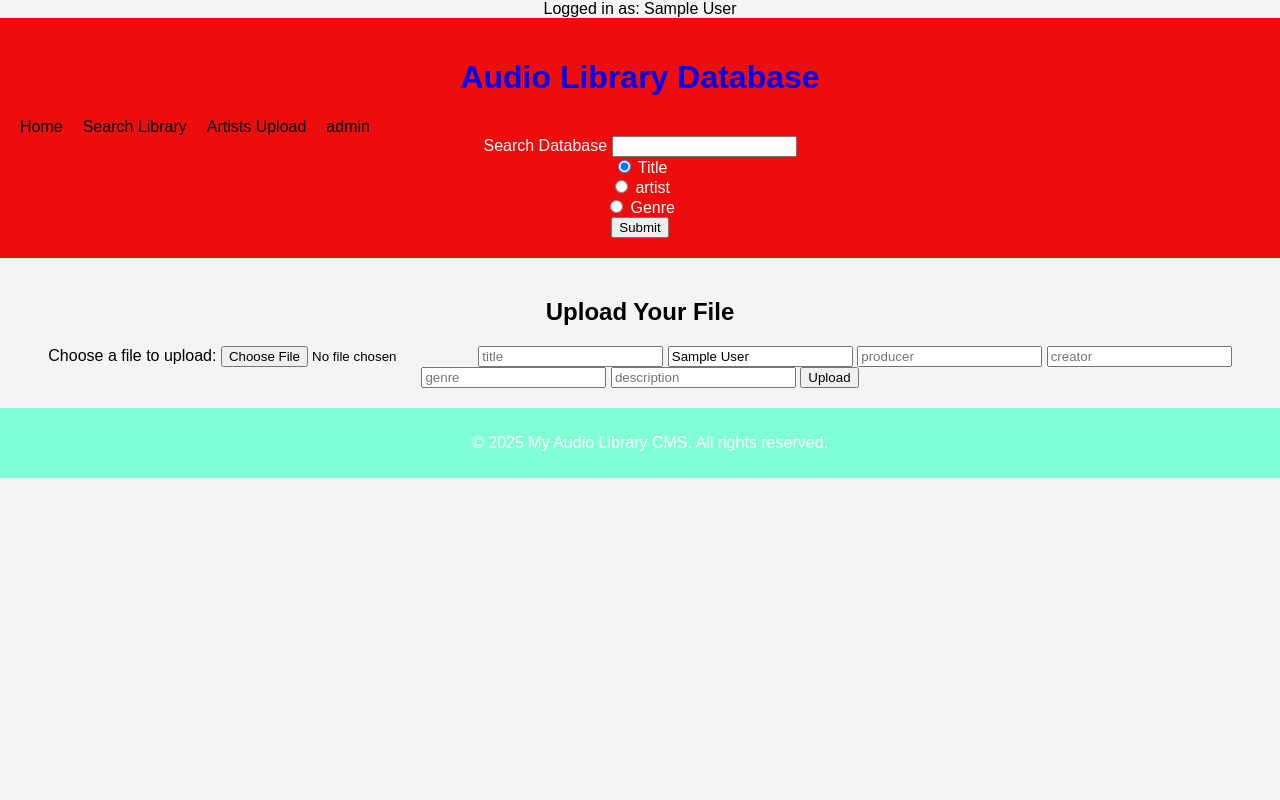
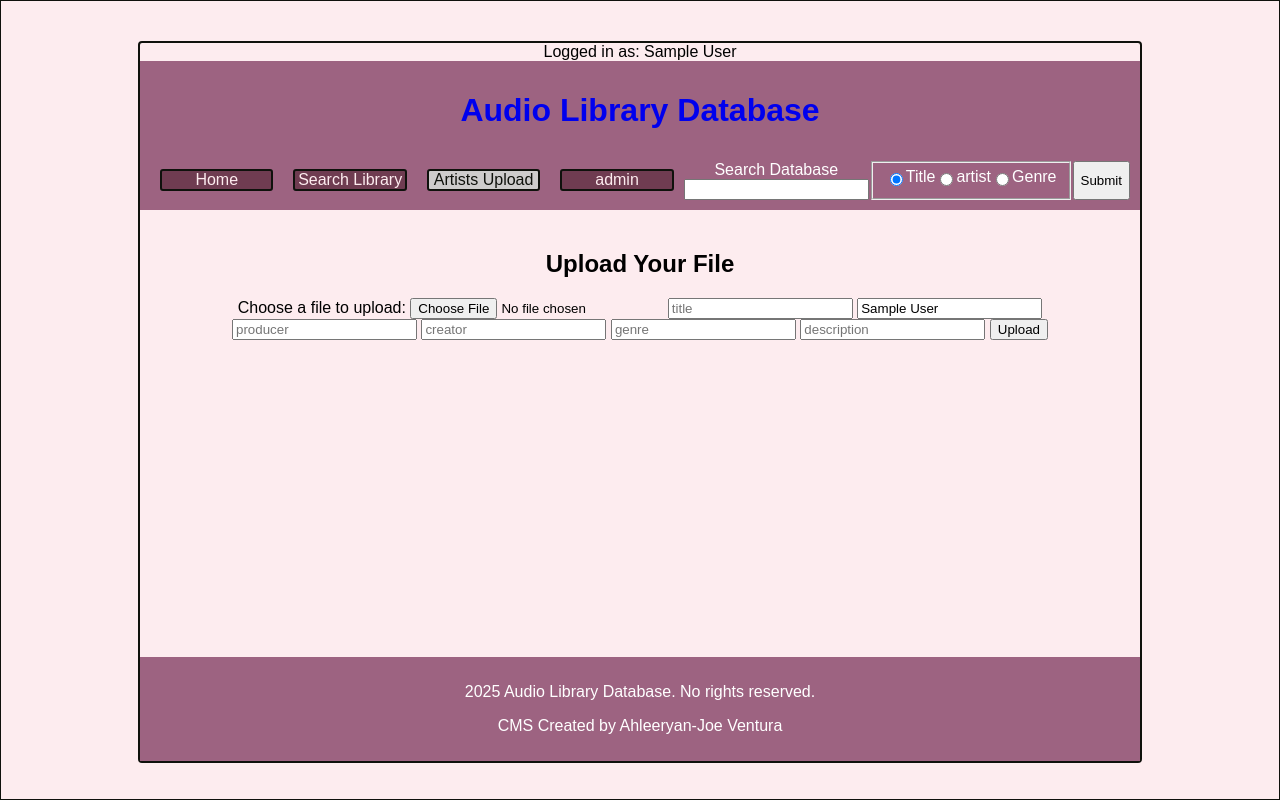
Before and after one commit to aaaventura/final_assignment-1, a PHP site: page /artistpage.php in a window 1280 px wide. Run offline with PHP 8.4, Linux system fonts and the light colour scheme; the visitor is signed in with stand-in values (Sample User, id 1).

Commit message:
session 26
- started styles; index, header, and footer completed.

```diff
--- a/accessdenied.php
+++ b/accessdenied.php
@@ -23,7 +23,7 @@ session_start();
     <title>Homepage</title>
 </head>
 <body>
-
+<div id="page-border">
 <?php include 'header.php' ?>
 
 
@@ -35,5 +35,6 @@ session_start();
     </main>
 
     <?php include 'footer.php' ?>
+    </div>
 </body>
 </html>
--- a/adminpage.php
+++ b/adminpage.php
@@ -273,7 +273,7 @@ $usersData = $displayUsersStatement -> fetchAll(PDO::FETCH_ASSOC);
     <title>Homepage</title>
 </head>
 <body>
-
+    <div id="page-border">
     <?php include 'header.php' ?>
 
 
@@ -388,5 +388,6 @@ $usersData = $displayUsersStatement -> fetchAll(PDO::FETCH_ASSOC);
     </main>
 
     <?php include 'footer.php' ?>
+    </div>
 </body>
 </html>
--- a/artistpage.php
+++ b/artistpage.php
@@ -156,7 +156,7 @@ if ($_SERVER['REQUEST_METHOD'] == 'POST'){
     <title>Homepage</title>
 </head>
 <body>
-
+<div id="page-border">
     <?php include 'header.php' ?>
 
 
@@ -185,6 +185,6 @@ if ($_SERVER['REQUEST_METHOD'] == 'POST'){
     </main>
 
     <?php include 'footer.php' ?>
-
+    </div>
 </body>
 </html>
--- a/audiolibrary.php
+++ b/audiolibrary.php
@@ -122,7 +122,7 @@ if ($_SERVER['REQUEST_METHOD'] == 'POST'){
     <title>Homepage</title>
 </head>
 <body>
-
+<div id="page-border">
     <?php include 'header.php' ?>
 
 
@@ -218,5 +218,6 @@ if ($_SERVER['REQUEST_METHOD'] == 'POST'){
 
     </main>
     <?php include 'footer.php' ?>
+    </div>
 </body>
 </html>
--- a/audiopage.php
+++ b/audiopage.php
@@ -111,7 +111,7 @@ if (isset($_SESSION['comment'])) {
     <script src="captcha.js"></script>
 </head>
 <body>
-
+<div id="page-border">
     <?php include 'header.php' ?>
 
 
@@ -194,6 +194,6 @@ if (isset($_SESSION['comment'])) {
     </main>
 
     <?php include 'footer.php' ?>
-
+    </div>
 </body>
 </html>
--- a/createaccount.php
+++ b/createaccount.php
@@ -102,7 +102,7 @@ if ($_SERVER["REQUEST_METHOD"] == "POST") {
     <title>Homepage</title>
 </head>
 <body>
-
+<div id="page-border">
     <?php include 'header.php' ?>
 
 
@@ -138,6 +138,6 @@ if ($_SERVER["REQUEST_METHOD"] == "POST") {
     </main>
 
     <?php include 'footer.php' ?>
-
+    </div>
 </body>
 </html>
--- a/edituser.php
+++ b/edituser.php
@@ -196,7 +196,7 @@ if ($_SERVER['REQUEST_METHOD'] == 'POST'){
     <title>Homepage</title>
 </head>
 <body>
-
+<div id="page-border">
     <?php include 'header.php' ?>
 
 
@@ -229,6 +229,6 @@ if ($_SERVER['REQUEST_METHOD'] == 'POST'){
     </main>
 
     <?php include 'footer.php' ?>
-
+    </div>
 </body>
 </html>
--- a/footer.php
+++ b/footer.php
@@ -10,5 +10,6 @@
 ?>
 
 <footer>
-    <p>&copy; 2025 My Audio Library CMS. All rights reserved.</p>
+    <p>2025 Audio Library Database. No rights reserved.</p>
+    <p>CMS Created by Ahleeryan-Joe Ventura</p>
 </footer>
--- a/header.php
+++ b/header.php
@@ -32,31 +32,45 @@ $currentPage = basename($_SERVER['PHP_SELF']);
 
 
 <header>
-    <h1><a href="index.php">Audio Library Database</a></h1>
-    <nav>
+    <div id="head-title">
+
+        <h1 id="mainHeader"><a href="index.php">Audio Library Database</a></h1>
+    </div>
+
+    <section id="header-elements">
+        <nav id="navigation">
             <ul>
-            <li><a href="index.php">Home</a></li>
+                <li <?= ($currentPage == "index.php") ? 'id="nav-selected"' : ''; ?>><a href="index.php" >Home</a></li>
                 <?php if(isset($_SESSION['role']) && in_array($role, $librarypermissions)): ?>
-                <li><a href="audiolibrary.php">Search Library</a></li>
+                    <li <?= ($currentPage == "audiolibrary.php") ? 'id="nav-selected"' : ''; ?>><a href="audiolibrary.php">Search Library</a></li>
                 <?php endif; ?>
 
                 <?php if(isset($_SESSION['role']) && in_array($role, $artistpermissions)): ?>
-                <li><a href="artistpage.php">Artists Upload</a></li>
+                    <li <?= ($currentPage == "artistpage.php") ? 'id="nav-selected"' : ''; ?>><a href="artistpage.php">Artists Upload</a></li>
                 <?php endif; ?>
 
                 <?php if(isset($_SESSION['role']) && $role === 'admin'): ?>
-                <li><a href="adminpage.php">admin</a></li>
+                    <li <?= ($currentPage == "adminpage.php") ? 'id="nav-selected"' : ''; ?>><a href="adminpage.php">admin</a></li>
                 <?php endif; ?>
             </ul>
+        </nav>
+
         <?php if(isset($_SESSION['role']) && $currentPage != 'audiolibrary.php'): ?>
-            <form action="audiolibrary.php" method="POST">
+
+            <form id="universal-search" action="audiolibrary.php" method="POST">
+                <div>
                     <label for="search">Search Database</label>
                     <input type="text" id="search" name="search" required> <br>
+                </div>
+                <fieldset>
                     <input type="radio" name="searchBy" id="title" value="title" checked/> <label for="title">Title</label><br />
                     <input type="radio" name="searchBy" id="artist" value="artist" /> <label for="artist">artist</label><br />
                     <input type="radio" name="searchBy" id="genre" value="genre" /> <label for="genre">Genre</label><br />
+                </fieldset>
+
                 <input type="submit" name="submit">
             </form>
         <?php endif; ?>
-    </nav>
+    </section>
+
 </header>
--- a/invalidinput.php
+++ b/invalidinput.php
@@ -28,7 +28,7 @@ if(isset($_SESSION['errors'])){
     <title>Homepage</title>
 </head>
 <body>
-
+<div id="page-border">
     <?php include 'header.php' ?>
 
 
@@ -45,5 +45,6 @@ if(isset($_SESSION['errors'])){
     </main>
 
     <?php include 'footer.php' ?>
+    </div>
 </body>
 </html>
--- a/login.php
+++ b/login.php
@@ -76,7 +76,7 @@ if ($_SERVER["REQUEST_METHOD"] == "POST") {
     <title>Homepage</title>
 </head>
 <body>
-
+<div id="page-border">
     <?php include 'header.php' ?>
 
     <main>
@@ -87,6 +87,6 @@ if ($_SERVER["REQUEST_METHOD"] == "POST") {
     </main>
 
     <?php include 'footer.php' ?>
-
+    </div>
 </body>
 </html>
--- a/styles.css
+++ b/styles.css
@@ -1,53 +1,46 @@
-body {
-    font-family: Arial, sans-serif;
-    margin: 0;
-    padding: 0;
-    text-align: center;
-    background-color: #f4f4f4;
-
-}
-
-header {
-    background-color: #ee0d0d;
-    color: white;
-    padding: 20px;
-}
-
-main {
-    padding: 20px;
-}
-
-footer {
-    background-color: #991414;
-    color: white;
-    padding: 10px;
-
-    background-color: aquamarine;
-    bottom: 0;
-    width: 100%;
-}
 
 
-a{
-    text-decoration: none;
-}
+ /* todo all pages requiring styles:
+ - index
+ - header
+ - footer
+ - login
+ - audiopage
+ - adminpage
+ - accessdenied
+ - audiolibrary
+ - createaccount
+ - invalidinput
+ - edituser
+ - editaudio
+ - artistpage
+
+ shouldn't be too bad. some of the pages will reuse some old styles and elements.
+ like the simple ones like access denied, invalid input... those will be the same
+
+ pages with similar design would be like
+    index
+    artist page
+    edit audio
+    create account
+ all of these are just a single input and I can organize it all similarly.
+
+ ones that might be difficult for me woudl be
+    audiolibrary
+    adminpage
+because they display a lot and I have to figure out how to display all of them.
+
+but for now, I'm going to see how everythign looks inside the primary div border.
+it looks bad.
+no worries. just gotta modify all the pages to fit in the box.
+ */
 
 
-nav ul {
-    list-style-type: none; /* Remove bullet points */
-    padding: 0; /* Remove default padding */
-    margin: 0; /* Remove default margin */
-    display: flex; /* Use flexbox to align items in a row */
-}
 
-nav ul li {
-    margin-right: 20px; /* Add space between items */
-}
 
-nav ul li a {
-    text-decoration: none; /* Remove underline from links */
-    color: #000; /* Set link color */
-}
+
+
+
 
 
 .audioFileDatabaseContainer {
@@ -92,3 +85,205 @@ nav ul li a {
 .login{
     display: flex;
 }
+
+
+
+
+/* new stuff refined */
+html, body{
+    height: 100%;
+    margin: 0px;
+    padding: 0px;
+    min-height: 100%;
+    box-sizing: border-box;
+   }
+
+
+body{
+
+    font-family: Arial, sans-serif;
+    margin: 0;
+
+    text-align: center;
+    background-color: #FDECEF;
+
+    border: #0F110C 1px solid;
+    min-height: 100%;
+
+    padding: 40px 0;
+
+}
+
+a{
+    text-decoration: none;
+}
+
+
+#page-border{
+    margin: 0 auto;
+    max-width: 1000px;
+    min-height: 100%;
+    border: #0F110C 2px solid;
+    border-radius: 4px;
+
+    position: relative;
+
+
+
+
+}
+
+/* header */
+header {
+    background-color: #9D6381;
+    color: white;
+
+}
+
+    div#head-title{
+        padding-top: 10px;
+
+
+    }
+
+    section#header-elements{
+        display: flex;
+        align-items: center;
+        padding: 10px;
+        /* border: #991414 1px solid; */
+
+    }
+        nav#navigation{
+            display: flex;
+            width: 100%;
+            justify-content: space-evenly;
+
+
+            flex: 2;
+             /* border: #991414 1px solid;  */
+        }
+
+            nav#navigation ul {
+                list-style-type: none;
+                width: 100%;
+                padding: 0;
+                margin: 0;
+                display: flex;
+                align-items: center;
+                justify-content: space-evenly;
+            }
+
+                nav#navigation ul li {
+                    border: #0F110C 2px solid;
+                    border-radius: 3px;
+                    background-color: #6F3C51;
+                    margin: 0px 10px;
+                    flex: 3;
+                }
+
+                nav#navigation ul li:hover {
+                    border: #0F110C 2px solid;
+                    border-radius: 3px;
+                    background-color: #f079aa;
+                    margin: 0px 10px;
+                    flex: 3;
+                }
+
+                nav#navigation ul li#nav-selected {
+                    margin: 0px 10px;
+                    background-color: #CECCCC;
+                    flex: 3;
+
+                }
+
+                nav#navigation ul li#nav-selected a{
+                    color: #0F110C;
+                }
+
+
+                    nav#navigation ul li a {
+                        display: block;
+                        text-decoration: none;
+                        color: #FDECEF;
+                    }
+                    nav#navigation ul li a:hover {
+                        display: block;
+                        text-decoration: none;
+                        color: #0F110C;
+                    }
+
+
+        form#universal-search{
+            flex: 1;
+
+            display: flex;
+            justify-content: center;
+
+            width: 50%;
+
+        /* border: #991414 1px solid; */
+        }
+            form#universal-search fieldset{
+                display: flex;
+            }
+
+
+
+/* content of index */
+main {
+    padding: 20px;
+    display: flex;
+    flex-direction: column;
+    justify-content: center;
+    align-items: center;
+}
+
+#section-container{
+    display: flex;
+    flex-direction: column;
+    justify-content: center;
+    align-items: center;
+}
+    #log-out{
+        width: 40%;
+        background-color: #6F3C51;
+        border: #0F110C 2px solid;
+        border-radius: 3px;
+    }
+    #log-out:hover{
+        width: 40%;
+        background-color: #f079aa;
+    }
+
+        #link-button{
+            color: #FDECEF ;
+            display: block;
+            padding: 4px;
+        }
+        #link-button:hover{
+            color: #0F110C ;
+            display: block;
+            padding: 4px;
+        }
+
+
+
+
+
+
+/* Footer */
+
+footer{
+    align-self: center;
+    color: white;
+    padding: 10px;
+    width: 100%;
+    background-color: #9D6381;
+    bottom: 0;
+
+    box-sizing: border-box;
+    position: absolute;
+    text-align: center;
+}
+
+/* index page */
```
Also changed, not shown: editaudio.php (+2 -5 lines), index.php (+12 -5 lines), postcomment.php (+4 -9 lines). Lines whose indentation alone changed are shown as unchanged.
